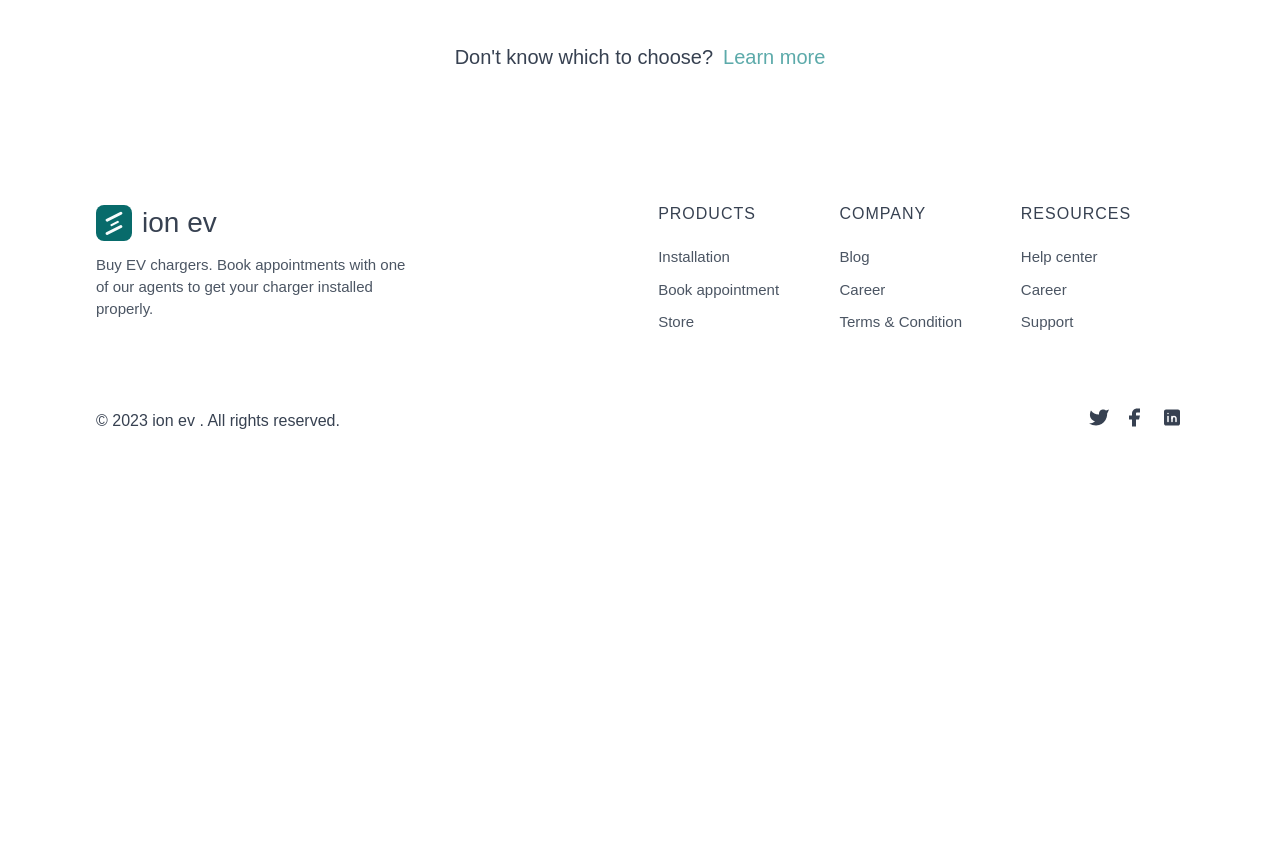
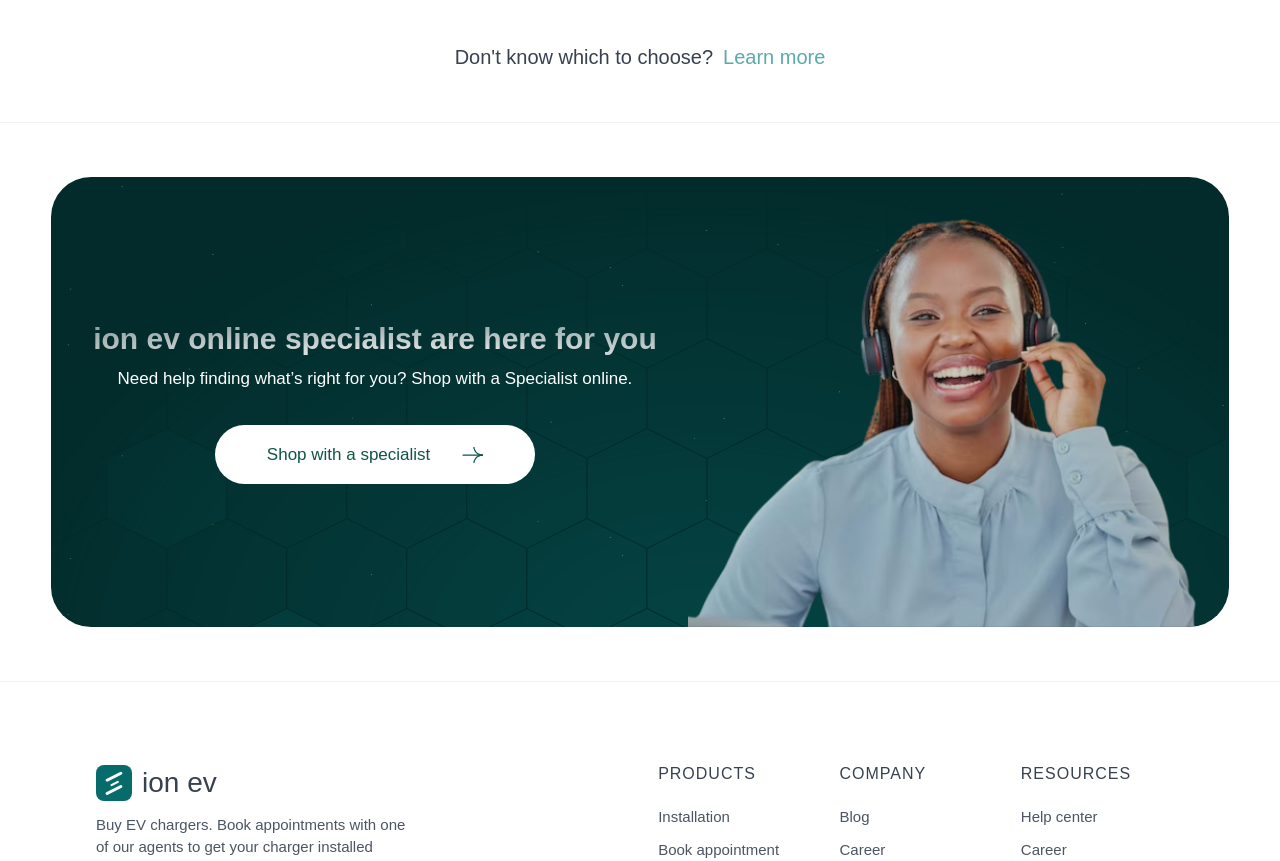
Before and after one commit to owlcode3/ion-ev, a React (Vite) app: page /shop in a window 1280 px wide. Shown: the part 5220-6081 px from the top of the page. Before the commit the page ends 5672 px from the top, so only its background shows below. Built offline with nearby package versions, Linux system fonts and the light colour scheme; a web font is replaced by a local one.

Commit message:
done with onlineSpecialist ui

```diff
--- a/src/components/component/ChargerInstallation.tsx
+++ b/src/components/component/ChargerInstallation.tsx
@@ -14,19 +14,19 @@ function ChargerInstallation() {
     {
       name: "Residential EV Charger Installation | Single Phase",
       price: "$990",
-      Img: "/eci-img-1.svg",
+      Img: "/ec-img-1.svg",
       altName: "product card"
     },
     {
       name: "Residential EV Charger Installation | Three Phase",
       price: "$1,175",
-      Img: "/eci-img-2.svg",
+      Img: "/ec-img-2.svg",
       altName: "product card"
     },
     {
       name: "Residential EV Charger Installation | Two Phase",
       price: "$1,098",
-      Img: "/eci-img-3.svg",
+      Img: "/ec-img-3.svg",
       altName: "product card"
     },
     {
--- a/src/components/component/Installation.tsx
+++ b/src/components/component/Installation.tsx
@@ -1,4 +1,3 @@
-
 
 function Installation() {
   return (
--- /dev/null
+++ b/src/components/component/OnlineSpecialist.tsx
@@ -0,0 +1,19 @@
+
+function OnlineSpecialist() {
+  return (
+    <section className="os">
+      <div className="os__boxes">
+        <div className="os__box-1">
+          <h2 className="os__heading">ion ev online specialist are here for you</h2>
+          <p className="os__paragraph">Need help finding what’s right for you? Shop with a Specialist online.</p>
+          <button className="os__btn">Shop with a specialist<img src="/arrow-r.svg" alt="arrow right icon" /></button>
+        </div>
+
+        <div className="os__box-2">
+          <img className="os__img" src="/os-img.svg" alt="img" />
+        </div>
+      </div>
+    </section>)
+}
+
+export default OnlineSpecialist
--- a/src/components/layouts/Shop/ShopBody.tsx
+++ b/src/components/layouts/Shop/ShopBody.tsx
@@ -4,6 +4,7 @@ import CategoryAndBrand from "../../component/CategoryAndBrand"
 import ChargerInstallation from "../../component/ChargerInstallation"
 import Charging from "../../component/Charging"
 import Commercial from "../../component/Commercial"
+import OnlineSpecialist from "../../component/OnlineSpecialist"
 import Residential from "../../component/Residential"
 
 
@@ -17,6 +18,7 @@ function ShopBody() {
       <Adapters />
       <Charging />
       <ChargerInstallation />
+      <OnlineSpecialist />
     </div>
   )
 }
--- /dev/null
+++ b/src/styles/components/onlineSpecialist.scss
@@ -0,0 +1,157 @@
+.os {
+  @extend %center;
+  width: 100%;
+  height: 56rem;
+  background: $color-white;
+  font-style: normal;
+  border-top: 0.1px solid rgb(107, 114, 128, 0.1);
+  border-bottom: 0.1px solid rgb(107, 114, 128, 0.1);
+  @include media("<=56.25em") {
+    // 900px
+    height: 60rem;
+  }
+  @include media("<=phone") {
+    height: 60rem;
+  }
+  @include media("<=25.9375") {
+    // 415px
+    height: 62rem;
+  }
+}
+
+.os__boxes {
+  display: flex;
+  justify-content: space-between;
+  background: $background-hero;
+  background-position: 30% 20%;
+  background-image: url(/appointment-background.svg);
+  width: 92%;
+  height: 45rem;
+  border-radius: 40px;
+  overflow: hidden;
+  @include media("<=56.25em") {
+    // 900px
+    padding-top: 0;
+    padding: 5rem 3rem 0 3rem;
+    flex-direction: column;
+    align-items: center;
+    height: 100%;
+    width: 100%;
+  }
+  @include media("<=phone") {
+    width: 100%;
+    border-radius: 0;
+  }
+  @include media("<=25.9375em") {
+    // 415px
+    height: 62rem;
+    padding-left: 0;
+    padding-right: 0;
+  }
+}
+
+.os__box-1 {
+  display: flex;
+  flex-direction: column;
+  justify-content: center;
+  align-items: center;
+  padding-left: 3rem;
+  gap: 0.5rem;
+  width: 55%;
+  @include media("<=56.25em") {
+    // 900px
+    width: 100%;
+    padding: 0;
+  }
+  @include media("<=25.9375em") {
+    // 415px
+    padding-left: 1.5rem;
+    padding-right: 1.5rem;
+  }
+}
+
+.os__heading {
+  max-width: 75rem;
+  font-weight: 600;
+  font-size: 3rem;
+  line-height: 128%;
+  background: $color-white-a;
+  -webkit-background-clip: text;
+  -webkit-text-fill-color: transparent;
+  background-clip: text;
+  text-align: center;
+  @include media("<=tablet") {
+    font-size: 4rem;
+  }
+  @include media("<=56.25em") {
+    // 900px
+    font-size: 3.5rem;
+    max-width: 95rem;
+  }
+  @include media("<=25.9375em") {
+    // 415px
+    font-size: 3rem;
+  }
+}
+
+.os__paragraph {
+  max-width: 70rem;
+  font-weight: 400;
+  font-size: 1.7rem;
+  line-height: 3.2rem;
+  color: $color-white;
+  text-align: center;
+  @include media("<=tablet") {
+    font-size: 2rem;
+  }
+  @include media("<=56.25em") {
+    // 900px
+    font-size: 1.6rem;
+    max-width: 95rem;
+  }
+  @include media("<=25.9375em") {
+    // 415px
+    font-size: 1.5rem;
+  }
+}
+
+.os__btn {
+  @extend %center;
+  justify-content: space-around;
+  gap: 1rem;
+  width: 32rem;
+  height: 5.9rem;
+  font-size: 1.7rem;
+  padding: 2rem 4rem;
+  margin-top: 2.5rem;
+  color: #0e5543;
+  background: $color-white-f;
+  border-radius: $border;
+  border: 1px solid #ffffff1a;
+  @include media("<=56.25em") {
+    // 900px
+    margin-top: 2.5rem;
+  }
+  @include media("<=26em") {
+    // 416px
+    font-size: 1.4rem;
+    padding: 1rem 1.5rem;
+    width: 23rem;
+  }
+}
+
+.os__box-2 {
+  @extend %center;
+  align-items: flex-end;
+  width: 50%;
+  opacity: 0.8;
+  overflow: hidden;
+  @include media("<=56.25em") {
+    // 900px
+    width: 100%;
+  }
+}
+
+.os__img {
+  height: 93%;
+}
--- a/src/styles/index.scss
+++ b/src/styles/index.scss
@@ -37,6 +37,7 @@
 @import "./components/howWeWork";
 @import "./components/installation";
 @import "./components/logo";
+@import "./components/onlineSpecialist";
 @import "./components/residential";
 @import "./components/services";
 @import "./components/testimonial";
```
Also changed, not shown: public/os-img.svg (added).
